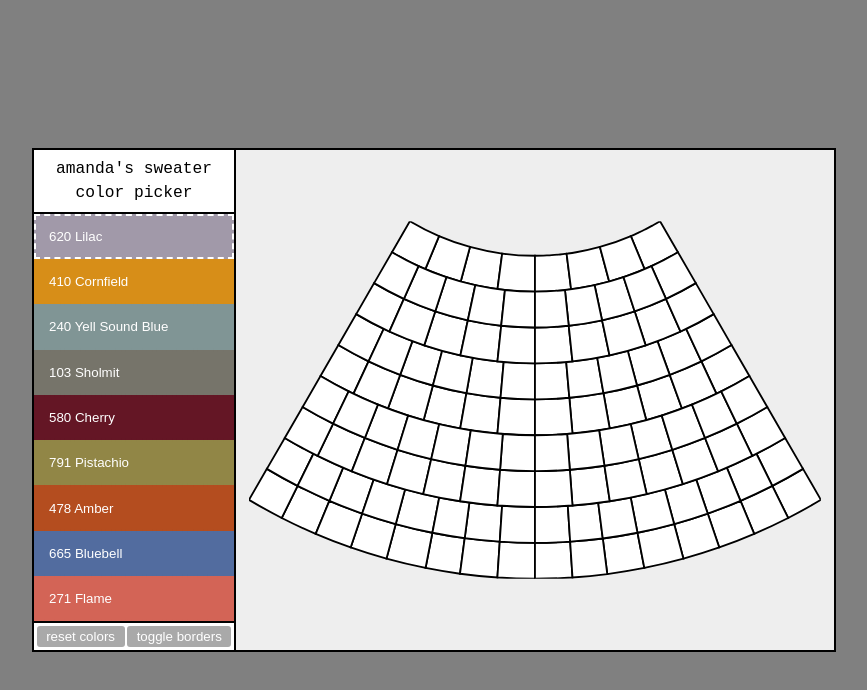
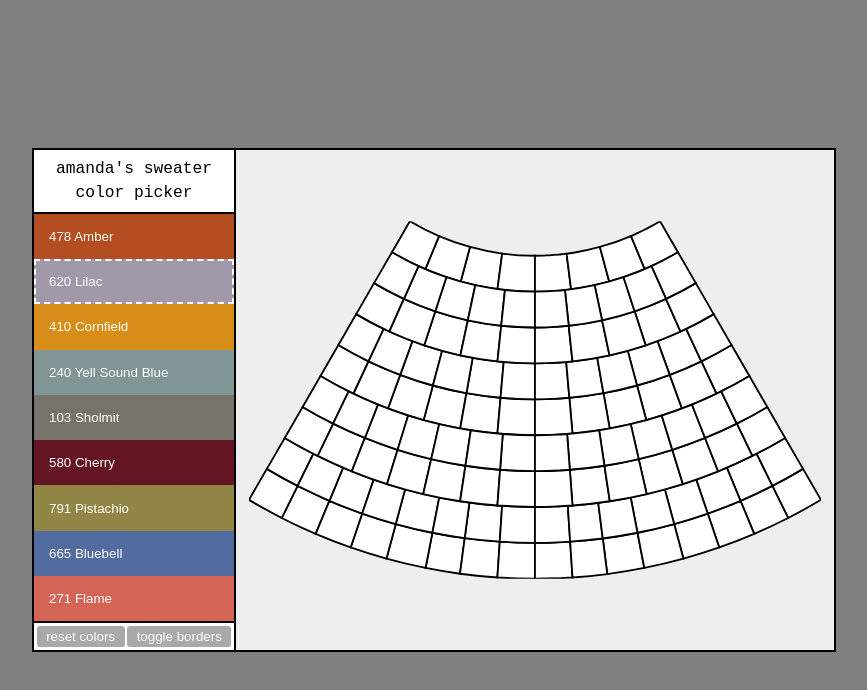
Before and after one commit to frankalbenesius/sweatah-weathah, a React (Vite) app: page / in a window 1280 px wide. Shown: the top 690 px of the page, without its empty margins (206-1073 px from the left). Built offline with nearby package versions, Linux system fonts and the light colour scheme.

Commit message:
Client wants colors moved

```diff
--- a/src/App.jsx
+++ b/src/App.jsx
@@ -3,13 +3,13 @@ import { SweaterSVG } from "./SweaterSVG";
 import { squares } from "./state";
 
 const colors = {
+  "478 Amber": "#b44d1f",
   "620 Lilac": "#a199a9",
   "410 Cornfield": "#d78e18",
   "240 Yell Sound Blue": "#809595",
   "103 Sholmit": "#76746a",
   "580 Cherry": "#641625",
   "791 Pistachio": "#918646",
-  "478 Amber": "#b44d1f",
   "665 Bluebell": "#526c9f",
   "271 Flame": "#d36456",
 };
```
